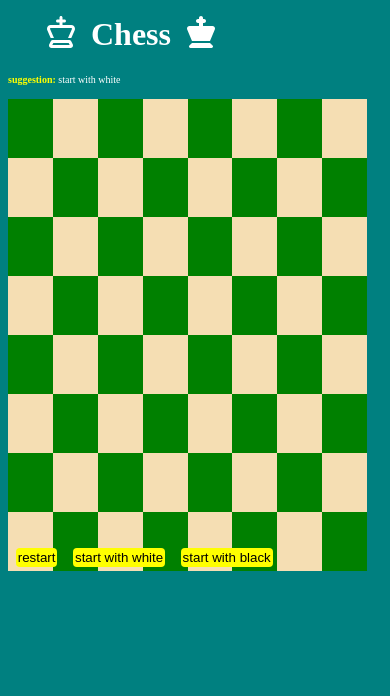
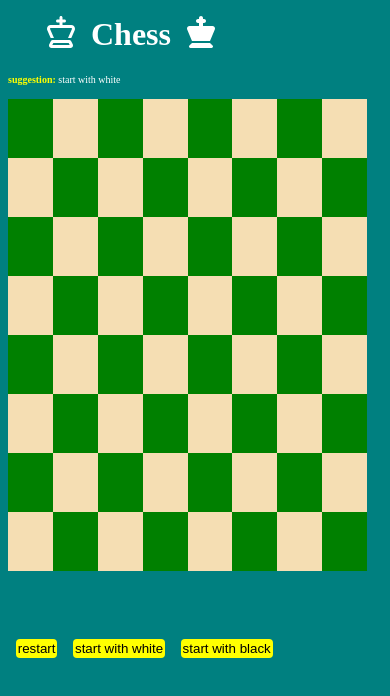
Before and after one commit to hanu329/Chess01, a React (Vite) app: page / in a window 390 px wide. Shown: the top 696 px of the page. Built offline with nearby package versions, Linux system fonts and the light colour scheme.

Commit message:
ghost error

```diff
--- a/public/css/chessboard.css
+++ b/public/css/chessboard.css
@@ -34,13 +34,9 @@
 }
 
 .mainDiv{
-
   display:flex;
   flex-wrap:wrap;
-  height:67vh;
-}
-.mainDiv>div{
-  height:67vh;
+  height:80vh;
 }
 
 .contDiv{
@@ -71,7 +67,14 @@
   border-radius: 1vw;
   outline: none;
 }
+button{
 
+  margin:2vw;
+}
+button:active{
+  margin:2vw;
+  background-color: grey;
+}
 @media screen and (max-width:30rem) {
   .ccontainer{
     margin-left:2vw;
@@ -87,9 +90,8 @@
     height:7vh;
   }
   .mainDiv{
-
     display:block;
-    height:50vh;
+    height:60vh;
 
   }
   .contDiv{
@@ -103,17 +105,16 @@
       font-size: 4vw;
       height:4vh;
   }
+  button{
 
+    margin:4vh 2vw;
+  }
+  button:active{
+    margin:2vw;
+    background-color: grey;
+  }
 }
-button{
-  position:relative;
-  top:5vw;
-  margin:2vw;
-}
-button:active{
-  margin:2vw;
-  background-color: grey;
-}
+
 
 @media screen and (min-width:30rem) and (max-width:40rem){
 
@@ -130,7 +131,7 @@ button:active{
   .mainDiv{
     margin-top:5vw;
     display:block;
-   height:50vh;
+   height:70vh;
   }
   .contDiv{
     margin-top:3vw;
@@ -143,10 +144,17 @@ button:active{
       font-size: 3vw;
       height:4vh;
   }
+  button{
 
+    margin:2vh 2vw;
+  }
+  button:active{
+    margin:2vw;
+    background-color: grey;
+  }
 }
 
-@media screen and (min-width:40rem) and (max-width:65rem) {
+/* @media screen and (min-width:40rem) and (max-width:65rem) {
 
   .chessKey{
       padding:2vw 1.5vw;
@@ -156,4 +164,4 @@ button:active{
 
      height:6vh;
  }
-}
+}  */
```
